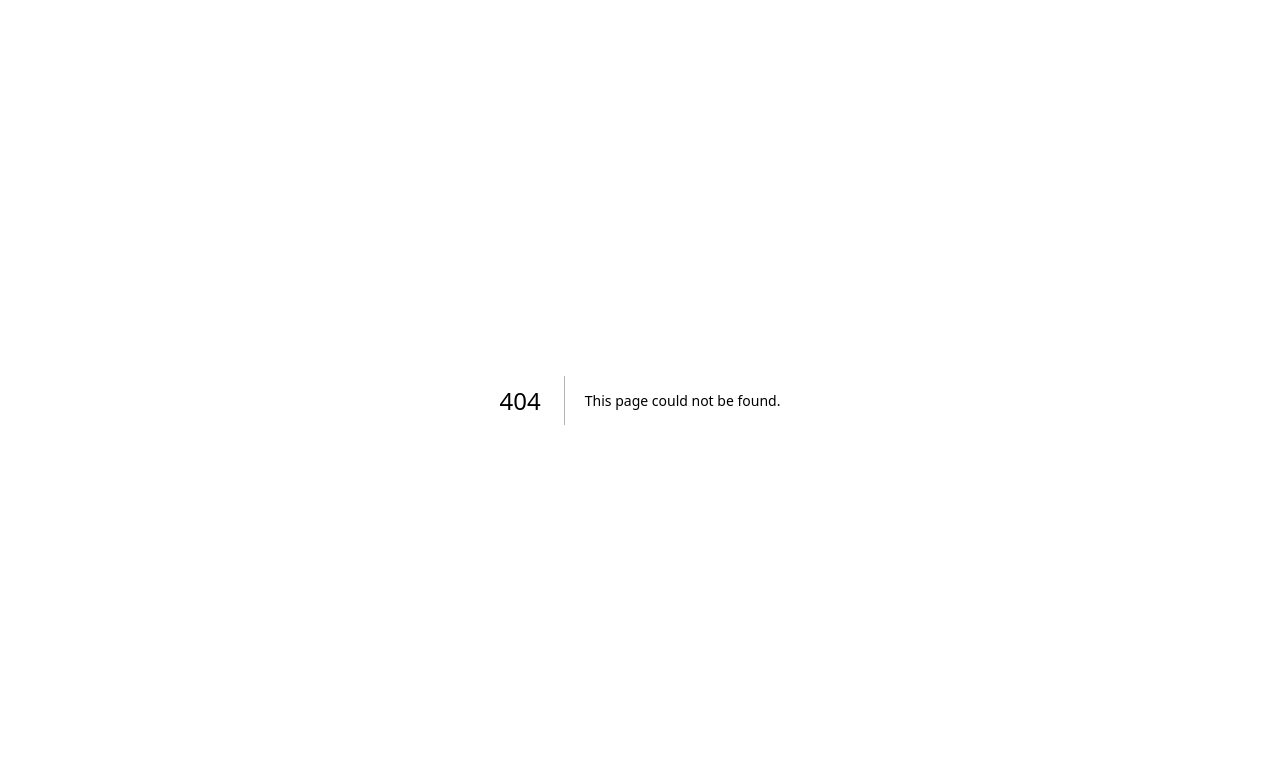
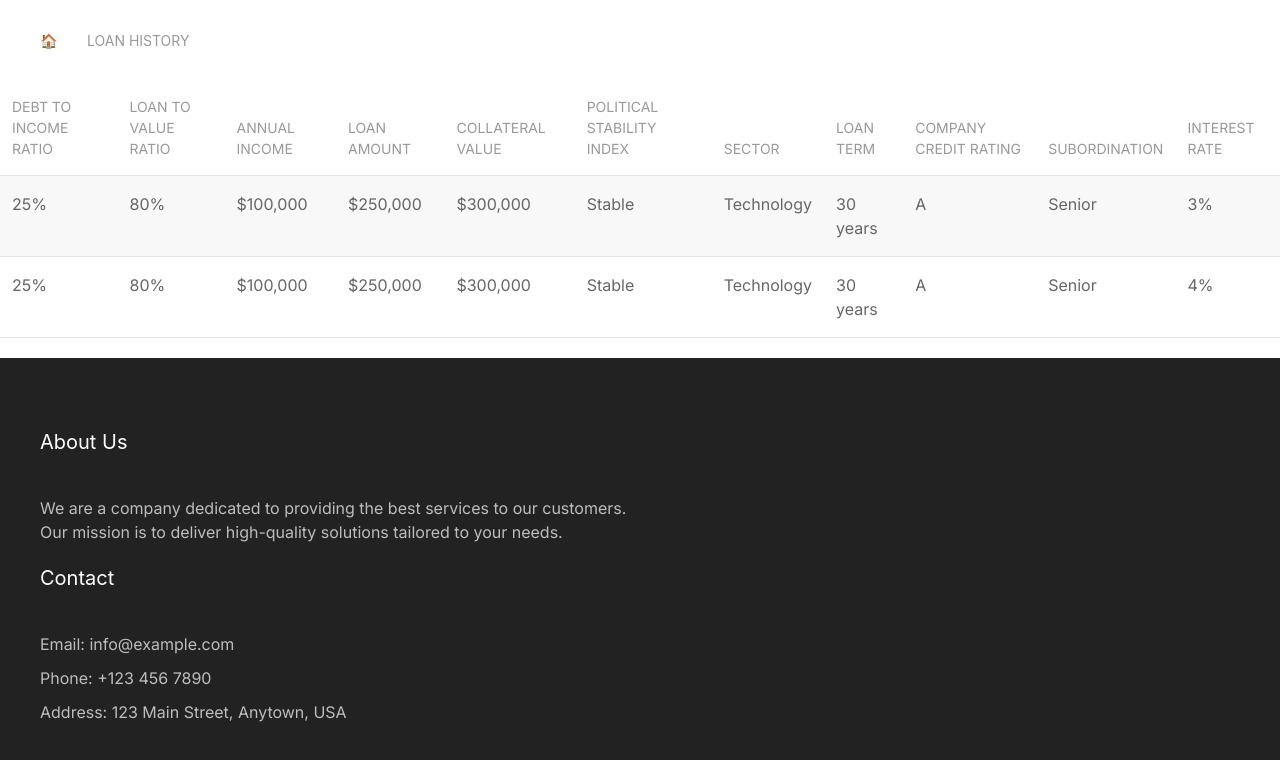
Before and after one commit to erwannlenoach/interest-rate-fe, a Next.js app: page /history in a window 1280 px wide. Before the commit this address had no page. Shown: the top 760 px of the page. Built offline with nearby package versions, Linux system fonts and the light colour scheme.

Commit message:
feat/adding_correct_rooting

```diff
--- /dev/null
+++ b/app/components/footer/page.js
@@ -0,0 +1,30 @@
+import "uikit/dist/css/uikit.min.css";
+import "uikit/dist/js/uikit.min.js";
+import "uikit/dist/js/uikit-icons.min.js";
+
+export default function footer() {
+  return (
+    <footer className="uk-section uk-section-secondary uk-light">
+      <div className="uk-container">
+        <div className="uk-grid-match uk-child-width-1-2@m">
+          <div>
+            <h4>About Us</h4>
+            <p>
+              We are a company dedicated to providing the best services to our
+              customers. Our mission is to deliver high-quality solutions
+              tailored to your needs.
+            </p>
+          </div>
+          <div>
+            <h4>Contact</h4>
+            <ul className="uk-list">
+              <li>Email: info@example.com</li>
+              <li>Phone: +123 456 7890</li>
+              <li>Address: 123 Main Street, Anytown, USA</li>
+            </ul>
+          </div>
+        </div>
+      </div>
+    </footer>
+  );
+}
--- a/app/components/form/index.js
+++ b/app/components/form/page.js
@@ -1,3 +1,5 @@
+"use client";
+
 import { useState } from 'react';
 import 'uikit/dist/css/uikit.min.css';
 import UIkit from 'uikit';
@@ -33,7 +35,7 @@ const LoanForm = () => {
 
   return (
     <div className="uk-container uk-container-small uk-margin-large-top">
-      <h1 className="uk-heading-line uk-text-center"><span>Loan Information Form</span></h1>
+      <h1 className="uk-text-center"><span>Loan Information</span></h1>
       <form onSubmit={handleSubmit} className="uk-form-stacked">
         {[
           { label: 'Debt to Income Ratio', name: 'debt_to_income_ratio' },
--- /dev/null
+++ b/app/components/header/page.js
@@ -0,0 +1,24 @@
+import Link from "next/link"
+
+export default function header() {
+  return (
+    <div uk-sticky="true">
+      <header>
+        <nav className="uk-margin-medium-left">
+          <div className="uk-navbar-right">
+            <ul className="uk-navbar-nav">
+              <li>
+              <Link href="/"
+                className="uk-text-large">&#x1F3E0;</Link>
+              </li>
+              <li>
+              <Link href="/history"
+                className="uk-text-large">Loan History</Link>
+              </li>
+            </ul>
+          </div>
+        </nav>
+      </header>
+    </div>
+  );
+}
--- /dev/null
+++ b/app/history/page.js
@@ -0,0 +1,67 @@
+import financialConstants from '../utils/constant';
+
+const History = () => {
+
+  const loanData = [
+    {
+      DTI: '25%',
+      LVR: '80%',
+      INCOME: '$100,000',
+      LOAN_AMOUNT: '$250,000',
+      COLLATERAL: '$300,000',
+      POLITICAL: 'Stable',
+      SECTOR: 'Technology',
+      LOAN_TERM: '30 years',
+      COMPANY_CREDIT_RATING: 'A',
+      SUBORDINATION: 'Senior',
+      INTEREST_RATE: '3%'
+    },
+    {
+        DTI: '25%',
+        LVR: '80%',
+        INCOME: '$100,000',
+        LOAN_AMOUNT: '$250,000',
+        COLLATERAL: '$300,000',
+        POLITICAL: 'Stable',
+        SECTOR: 'Technology',
+        LOAN_TERM: '30 years',
+        COMPANY_CREDIT_RATING: 'A',
+        SUBORDINATION: 'Senior',
+        INTEREST_RATE: '4%',
+
+      },
+  ];
+
+
+  return (
+    <table class="uk-table uk-table-striped">
+    <thead>
+        <tr>
+            {
+                Object.keys(financialConstants).map((key) =>
+                    <th key={key}>{financialConstants[key]}</th>
+            )
+            }
+
+        </tr>
+    </thead>
+    <tbody>
+        {loanData.map((loan, index) => (
+          <tr key={index}>
+          {Object.keys(financialConstants).map((key) => (
+            <td key={key}>{loan[key]}</td>
+          ))}
+        </tr>
+
+        )
+
+        )
+
+        }
+
+    </tbody>
+</table>
+  );
+};
+
+export default History;
--- a/app/layout.js
+++ b/app/layout.js
@@ -1,17 +1,23 @@
-import { Inter } from "next/font/google";
-import "./globals.css";
+import { Inter } from 'next/font/google';
+import Footer from '../app/components/footer/page';
+import Header from '../app/components/header/page';
 
-const inter = Inter({ subsets: ["latin"] });
+const inter = Inter({ subsets: ['latin'] });
 
 export const metadata = {
-  title: "Create Next App",
-  description: "Generated by create next app",
+  title: 'Your App Title',
+  description: 'Generated by create next app',
 };
 
 export default function RootLayout({ children }) {
   return (
-    <html lang="en">
-      <body className={inter.className}>{children}</body>
+    <html lang="en" className={inter.className}>
+      <head />
+      <body>
+        <Header />
+        <main>{children}</main>
+        <Footer />
+      </body>
     </html>
   );
 }
--- /dev/null
+++ b/app/page.js
@@ -0,0 +1,12 @@
+import 'uikit/dist/css/uikit.min.css';
+import 'uikit/dist/js/uikit.min.js';
+import 'uikit/dist/js/uikit-icons.min.js';
+import LoanForm from '@/app/components/form/page';
+
+export default function Home() {
+  return (
+    <div>
+        <LoanForm/>
+    </div>
+  );
+}
--- a/app/utils/constant.js
+++ b/app/utils/constant.js
@@ -8,7 +8,8 @@ const financialConstants = {
     SECTOR: 'Sector',
     LOAN_TERM: 'Loan Term',
     COMPANY_CREDIT_RATING: 'Company Credit Rating',
-    SUBORDINATION: 'Subordination'
+    SUBORDINATION: 'Subordination',
+    INTEREST_RATE: 'Interest Rate',
 }
 
 export default financialConstants;
```
Also changed, not shown: app/components/footer/index.js (deleted, +0 -28 lines), app/components/header/index.js (deleted, +0 -27 lines).
